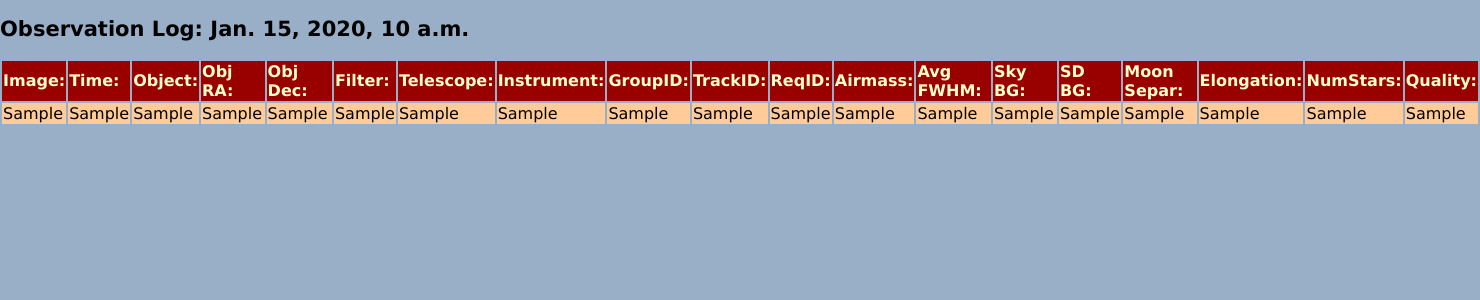
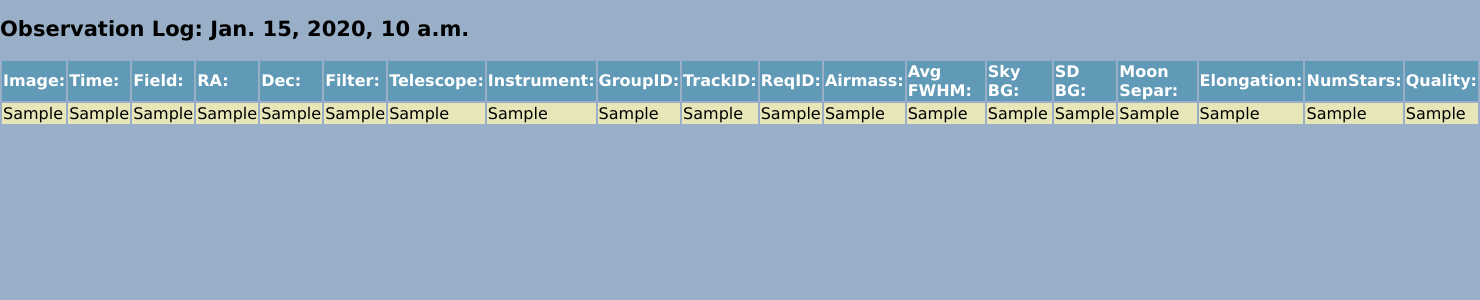
Before and after one commit to ytsapras/robonet_site, a Django app: template events/templates/events/obs_log.html in a window 1480 px wide. Shown: the part 60-360 px from the top of the page. Run offline with Django 3.2, Linux system fonts and the light colour scheme; the template is opened without the code that fills it: most values are stand-ins (such as "Sample title", 1, 10 or a date in 2020); parts of the project's set-up code (start-up, migrations or seed data) failed here and were passed over.

Commit message:
Updated obs_log view

```diff
--- a/events/templates/events/obs_log.html
+++ b/events/templates/events/obs_log.html
@@ -2,31 +2,32 @@
 {% load staticfiles %}
 {% block content %}
 {% if rows %}
+  <script type="text/javascript" src="{% static 'events/sorttable.js' %}"></script>
   <h2>Observation Log: {{ date }}</h2>
   <table class="sortable" border="0">
   <tr>
-     <td bgcolor="#990000"><b style="color: #FFFFCC ">Image:</b></td>
-     <td bgcolor="#990000"><b style="color: #FFFFCC ">Time:</b></td>
-     <td bgcolor="#990000"><b style="color: #FFFFCC ">Object:</b></td>
-     <td bgcolor="#990000"><b style="color: #FFFFCC ">Obj RA:</b></td>
-     <td bgcolor="#990000"><b style="color: #FFFFCC ">Obj Dec:</b></td>
-     <td bgcolor="#990000"><b style="color: #FFFFCC ">Filter:</b></td>
-     <td bgcolor="#990000"><b style="color: #FFFFCC ">Telescope:</b></td>
-     <td bgcolor="#990000"><b style="color: #FFFFCC ">Instrument:</b></td>
-     <td bgcolor="#990000"><b style="color: #FFFFCC ">GroupID:</b></td>
-     <td bgcolor="#990000"><b style="color: #FFFFCC ">TrackID:</b></td>
-     <td bgcolor="#990000"><b style="color: #FFFFCC ">ReqID:</b></td>
-     <td bgcolor="#990000"><b style="color: #FFFFCC ">Airmass:</b></td>
-     <td bgcolor="#990000"><b style="color: #FFFFCC ">Avg FWHM:</b></td>
-     <td bgcolor="#990000"><b style="color: #FFFFCC ">Sky BG:</b></td>
-     <td bgcolor="#990000"><b style="color: #FFFFCC ">SD BG:</b></td>
-     <td bgcolor="#990000"><b style="color: #FFFFCC ">Moon Separ:</b></td>
-     <td bgcolor="#990000"><b style="color: #FFFFCC ">Elongation:</b></td>
-     <td bgcolor="#990000"><b style="color: #FFFFCC ">NumStars:</b></td>
-     <td bgcolor="#990000"><b style="color: #FFFFCC ">Quality:</b></td>
+     <td bgcolor="#609ab6"><b style="color: #FFFFFF ">Image:</b></td>
+     <td bgcolor="#609ab6"><b style="color: #FFFFFF ">Time:</b></td>
+     <td bgcolor="#609ab6"><b style="color: #FFFFFF ">Field:</b></td>
+     <td bgcolor="#609ab6"><b style="color: #FFFFFF ">RA:</b></td>
+     <td bgcolor="#609ab6"><b style="color: #FFFFFF ">Dec:</b></td>
+     <td bgcolor="#609ab6"><b style="color: #FFFFFF ">Filter:</b></td>
+     <td bgcolor="#609ab6"><b style="color: #FFFFFF ">Telescope:</b></td>
+     <td bgcolor="#609ab6"><b style="color: #FFFFFF ">Instrument:</b></td>
+     <td bgcolor="#609ab6"><b style="color: #FFFFFF ">GroupID:</b></td>
+     <td bgcolor="#609ab6"><b style="color: #FFFFFF ">TrackID:</b></td>
+     <td bgcolor="#609ab6"><b style="color: #FFFFFF ">ReqID:</b></td>
+     <td bgcolor="#609ab6"><b style="color: #FFFFFF ">Airmass:</b></td>
+     <td bgcolor="#609ab6"><b style="color: #FFFFFF ">Avg FWHM:</b></td>
+     <td bgcolor="#609ab6"><b style="color: #FFFFFF ">Sky BG:</b></td>
+     <td bgcolor="#609ab6"><b style="color: #FFFFFF ">SD BG:</b></td>
+     <td bgcolor="#609ab6"><b style="color: #FFFFFF ">Moon Separ:</b></td>
+     <td bgcolor="#609ab6"><b style="color: #FFFFFF ">Elongation:</b></td>
+     <td bgcolor="#609ab6"><b style="color: #FFFFFF ">NumStars:</b></td>
+     <td bgcolor="#609ab6"><b style="color: #FFFFFF ">Quality:</b></td>
   <ul>
   {% for row in rows %}
-  <tr bgcolor="#ffcc99">
+  <tr bgcolor="{% cycle '#E6E6B8' '#FFFFCC' %}">
       <td>{{ row.0 }} </td>
       <td>{{ row.1 }} </td>
       <td>{{ row.2 }} </td>
```
Also changed, not shown: events/views.py (+4 -4 lines).
